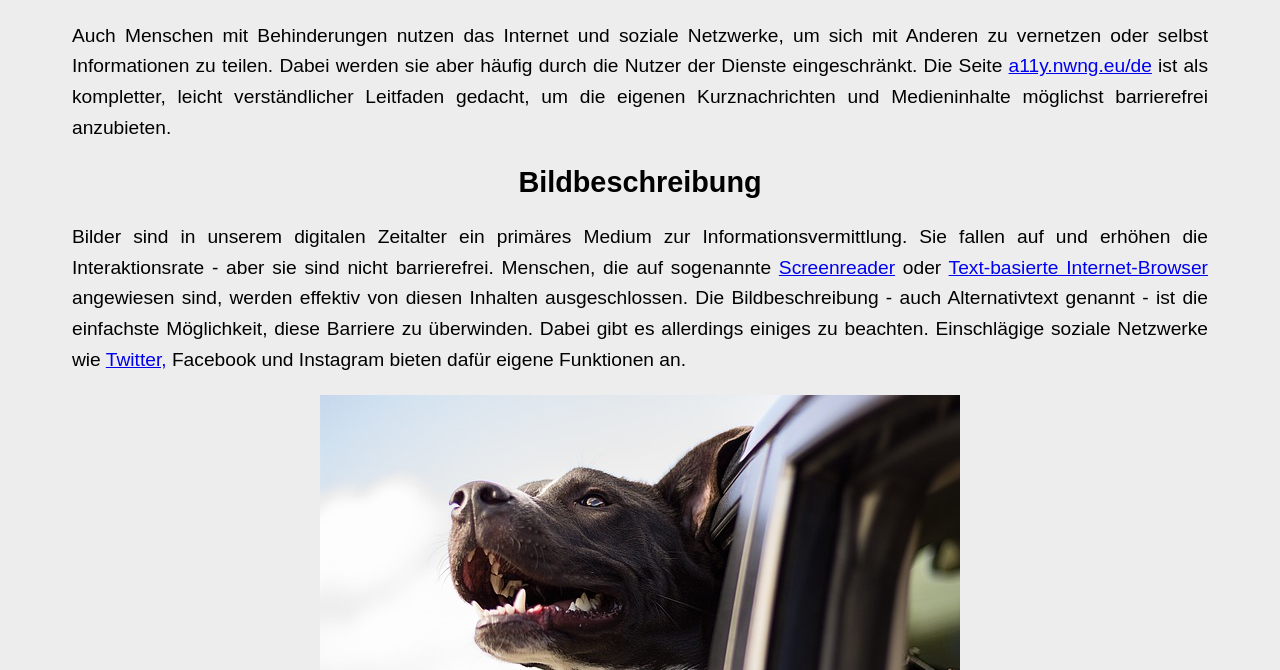
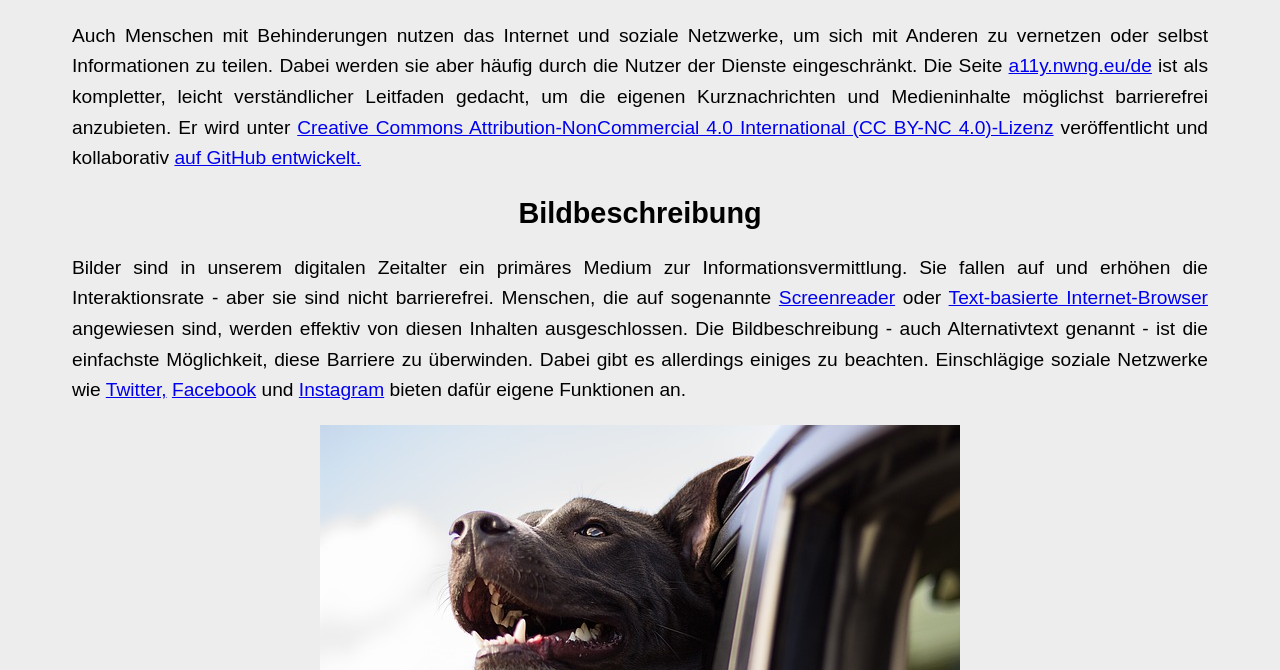
Before and after one commit to nkreer/accessibility-guide, a plain HTML site: page index.html in a window 1280 px wide. Shown: the part 130-800 px from the top of the page. Drawn offline with Linux system fonts and the light colour scheme.

Commit message:
Add a license & a link to the github repo
Also added links to the help articles for alt texts in facebook and
instagram

```diff
--- a/index.html
+++ b/index.html
@@ -11,11 +11,11 @@
 <article>
 <h1>Online-Barrierefreiheit</h1>
 
-<p>Auch Menschen mit Behinderungen nutzen das Internet und soziale Netzwerke, um sich mit Anderen zu vernetzen oder selbst Informationen zu teilen. Dabei werden sie aber häufig durch die Nutzer der Dienste eingeschränkt. Die Seite <a href="https://a11y.nwng.eu/de">a11y.nwng.eu/de</a> ist als kompletter, leicht verständlicher Leitfaden gedacht, um die eigenen Kurznachrichten und Medieninhalte möglichst barrierefrei anzubieten.</p>
+<p>Auch Menschen mit Behinderungen nutzen das Internet und soziale Netzwerke, um sich mit Anderen zu vernetzen oder selbst Informationen zu teilen. Dabei werden sie aber häufig durch die Nutzer der Dienste eingeschränkt. Die Seite <a href="https://a11y.nwng.eu/de">a11y.nwng.eu/de</a> ist als kompletter, leicht verständlicher Leitfaden gedacht, um die eigenen Kurznachrichten und Medieninhalte möglichst barrierefrei anzubieten. Er wird unter <a href="https://creativecommons.org/licenses/by-nc/4.0/">Creative Commons Attribution-NonCommercial 4.0 International (CC BY-NC 4.0)-Lizenz</a> veröffentlicht und kollaborativ <a href="https://github.com/nkreer/accessibility-guide">auf GitHub entwickelt.</a></p>
 
 <h2>Bildbeschreibung</h2>
 
-<p>Bilder sind in unserem digitalen Zeitalter ein primäres Medium zur Informationsvermittlung. Sie fallen auf und erhöhen die Interaktionsrate - aber sie sind nicht barrierefrei. Menschen, die auf sogenannte <a href="https://de.wikipedia.org/wiki/Screenreader">Screenreader</a> oder <a href="https://de.wikipedia.org/wiki/Lynx_(Browser)">Text-basierte Internet-Browser</a> angewiesen sind, werden effektiv von diesen Inhalten ausgeschlossen. Die Bildbeschreibung - auch Alternativtext genannt - ist die einfachste Möglichkeit, diese Barriere zu überwinden. Dabei gibt es allerdings einiges zu beachten. Einschlägige soziale Netzwerke wie <a href="https://help.twitter.com/de/using-twitter/picture-descriptions">Twitter,</a> Facebook und Instagram bieten dafür eigene Funktionen an.</p>
+<p>Bilder sind in unserem digitalen Zeitalter ein primäres Medium zur Informationsvermittlung. Sie fallen auf und erhöhen die Interaktionsrate - aber sie sind nicht barrierefrei. Menschen, die auf sogenannte <a href="https://de.wikipedia.org/wiki/Screenreader">Screenreader</a> oder <a href="https://de.wikipedia.org/wiki/Lynx_(Browser)">Text-basierte Internet-Browser</a> angewiesen sind, werden effektiv von diesen Inhalten ausgeschlossen. Die Bildbeschreibung - auch Alternativtext genannt - ist die einfachste Möglichkeit, diese Barriere zu überwinden. Dabei gibt es allerdings einiges zu beachten. Einschlägige soziale Netzwerke wie <a href="https://help.twitter.com/de/using-twitter/picture-descriptions">Twitter,</a> <a href="https://de-de.facebook.com/help/214124458607871">Facebook</a> und <a href="https://de-de.facebook.com/help/instagram/503708446705527?helpref=uf_permalink">Instagram</a> bieten dafür eigene Funktionen an.</p>
 
 <img src="dog.jpg" alt="Ein Hund streckt seinen Kopf durch ein Auto-Fenster.">
 
```
